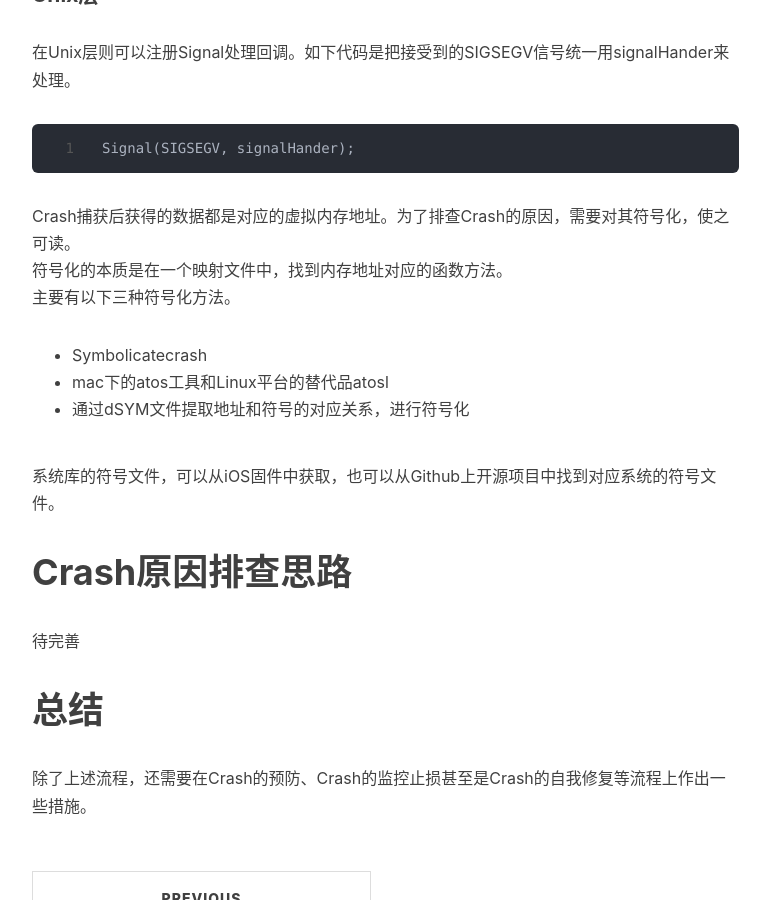
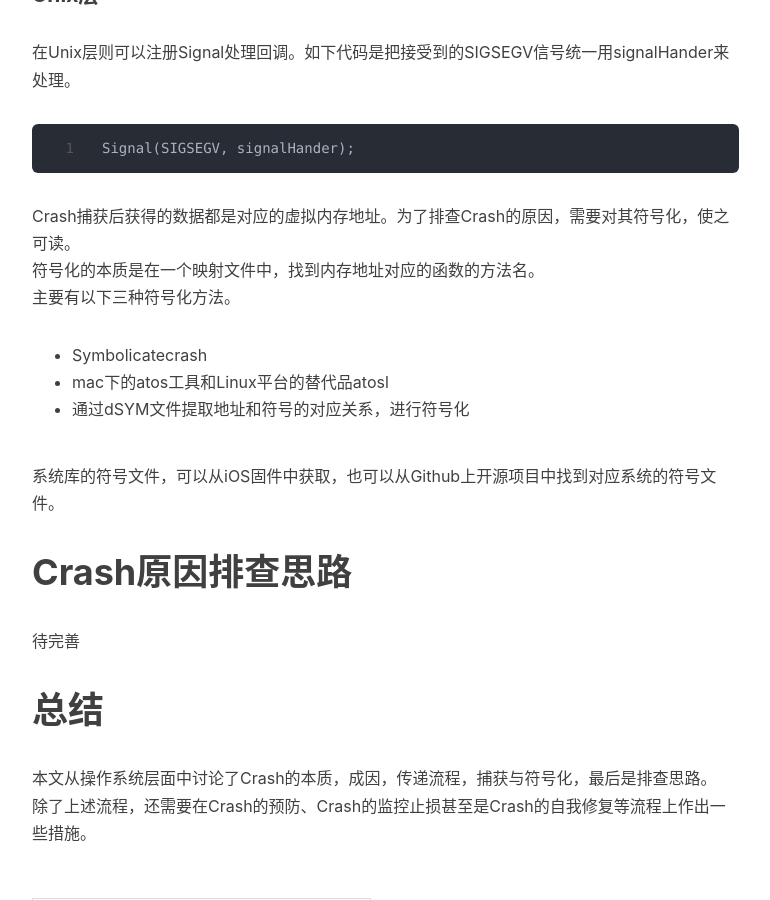
Before and after one commit to bitnpc/bitnpc.github.io, a Jekyll site: the page built from _posts/2018-11-13-Crash探究.md, in a window 1280 px wide and 900 px high, scrolled down 4412 px. Shown: the whole window, without its empty margins (233-1003 px from the left). Built offline with Jekyll 4.4.1, drawn with Linux system fonts in a browser that asks for light colours; nearby versions of some CDN libraries; comment, search, counter and statistics services are not loaded.

Commit message:
Blog Modified

````diff
--- a/_posts/2018-11-13-Crash探究.md
+++ b/_posts/2018-11-13-Crash探究.md
@@ -139,7 +139,7 @@ Signal(SIGSEGV, signalHander);
 ```
 
 Crash捕获后获得的数据都是对应的虚拟内存地址。为了排查Crash的原因，需要对其符号化，使之可读。
-符号化的本质是在一个映射文件中，找到内存地址对应的函数方法。
+符号化的本质是在一个映射文件中，找到内存地址对应的函数的方法名。
 主要有以下三种符号化方法。
 - Symbolicatecrash
 - mac下的atos工具和Linux平台的替代品atosl
@@ -151,4 +151,5 @@ Crash捕获后获得的数据都是对应的虚拟内存地址。为了排查Cra
 待完善
 
 # 总结
+本文从操作系统层面中讨论了Crash的本质，成因，传递流程，捕获与符号化，最后是排查思路。
 除了上述流程，还需要在Crash的预防、Crash的监控止损甚至是Crash的自我修复等流程上作出一些措施。
````
